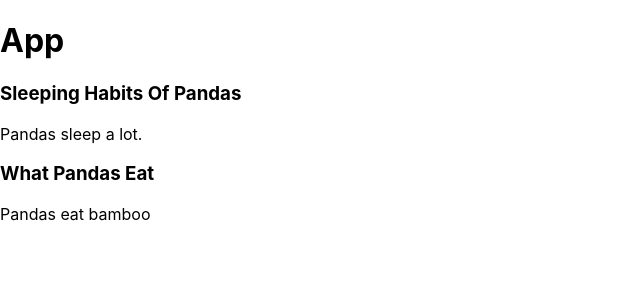
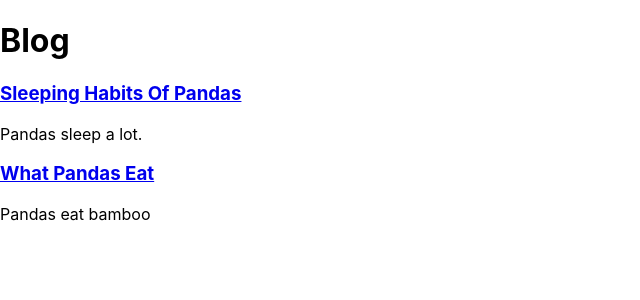
Before and after one commit to Christophertdoc/react-and-redux, a React (Create React App) app: page / in a window 1280 px wide. Shown: the top 300 px of the page, without its empty margins (0-640 px from the left). Built offline with nearby package versions, Linux system fonts and the light colour scheme.

Commit message:
lesson-2

```diff
--- a/package.json
+++ b/package.json
@@ -3,11 +3,12 @@
   "version": "0.1.0",
   "private": true,
   "dependencies": {
+    "kind-of": ">=6.0.3",
     "react": "^16.13.1",
     "react-dom": "^16.13.1",
     "react-redux": "^7.2.0",
+    "react-router-dom": "^5.1.2",
     "react-scripts": "3.4.1",
-    "kind-of": ">=6.0.3",
     "redux": "^4.0.5"
   },
   "scripts": {
--- a/src/App.js
+++ b/src/App.js
@@ -1,29 +1,21 @@
 import React, { Component } from 'react'
-import { connect } from 'react-redux'
+import { Route, BrowserRouter, Switch } from 'react-router-dom'
+import Home from './components/Home'
+import Post from './components/Post'
 
 class App extends Component {
 	render() {
-		const { posts } = this.props
 		return (
-			<div className="App">
-				<h1>App</h1>
-				{posts.map(post => {
-					return (
-						<div className='post' key={post.id}>
-							<h3>{post.title}</h3>
-							<p>{post.body}</p>
-						</div>
-					)
-				})}
-			</div>
+			<BrowserRouter>
+				<div className="App">
+					<Switch>
+						<Route exact path='/' component={Home}/>
+						<Route path='/:post_id' component={Post} />
+					</Switch>
+				</div>
+			</BrowserRouter>
 		)
 	}
 }
 
-const mapStateToProps = (state) => {
-	return {
-		posts: state.posts
-	}
-}
-
-export default connect(mapStateToProps)(App)
+export default App
--- /dev/null
+++ b/src/components/Home.js
@@ -0,0 +1,32 @@
+import React, { Component } from 'react'
+import { Link } from 'react-router-dom'
+import { connect } from 'react-redux'
+
+class Home extends Component {
+	render() {
+		const { posts } = this.props
+		return (
+			<div className="Home">
+				<h1>Blog</h1>
+				{posts.map(post => {
+					return (
+						<div className='post' key={post.id}>
+							<Link to={'/' + post.id}>
+								<h3>{post.title}</h3>
+							</Link>
+							<p>{post.body}</p>
+						</div>
+					)
+				})}
+			</div>
+		)
+	}
+}
+
+const mapStateToProps = (state) => {
+	return {
+		posts: state.posts
+	}
+}
+
+export default connect(mapStateToProps)(Home)
--- /dev/null
+++ b/src/components/Post.js
@@ -0,0 +1,13 @@
+import React, { Component } from 'react'
+
+class Post extends Component {
+	render() {
+		return (
+            <div className='Post'>
+                <h1>Post</h1>
+            </div>
+		)
+	}
+}
+
+export default Post
```
Also changed, not shown: 2 other files (tests, documents, lock files or other folders).
